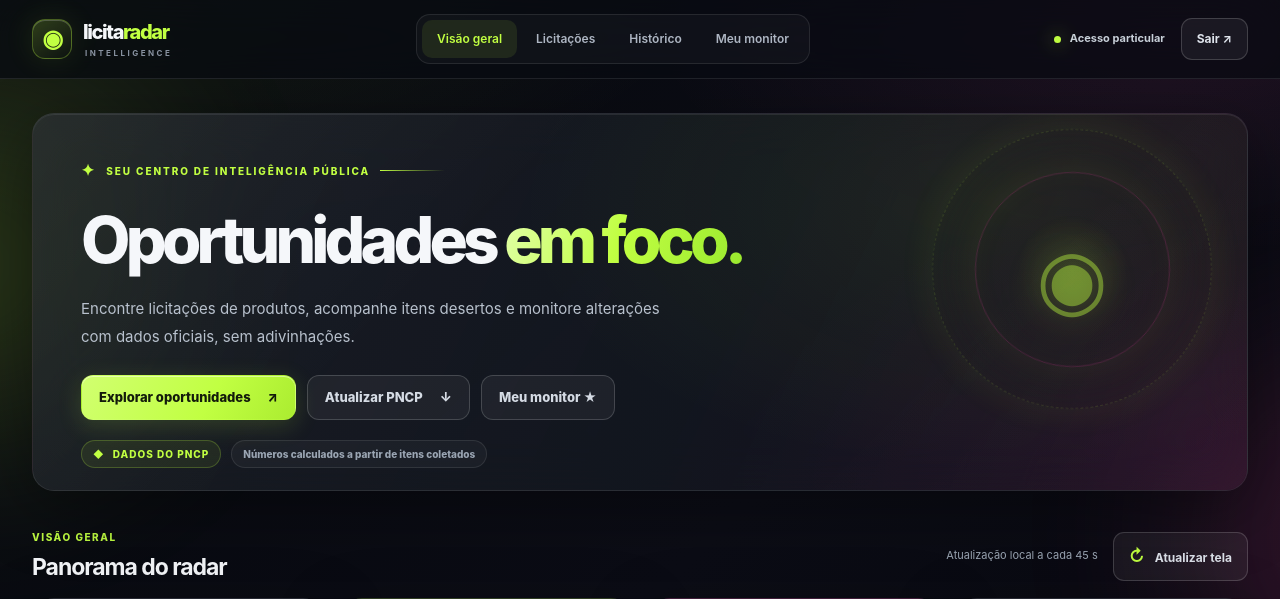
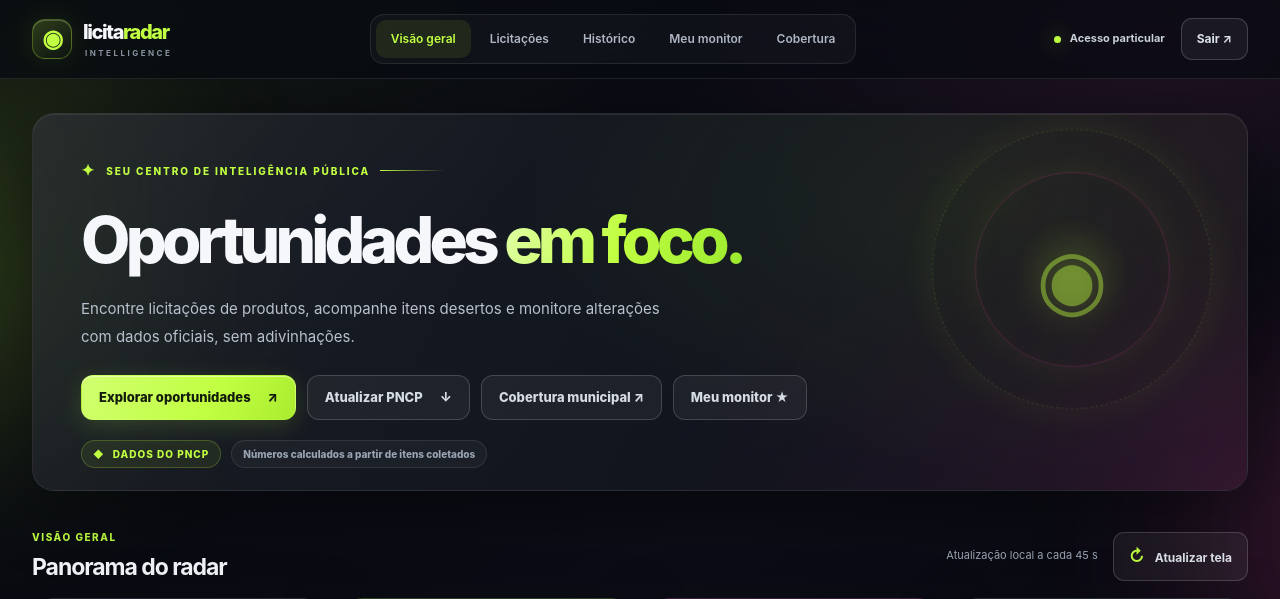
Before and after one commit to NexLabsTech/licita-radar, a FastAPI app: template app/templates/dashboard.html in a window 1280 px wide. Shown: the top 599 px of the page. Run offline with FastAPI, Linux system fonts and the light colour scheme; the template is opened without the code that fills it, so the values that code supplies are empty.

Commit message:
feat(LR-COVER-WO-003): dashboard entry and neon-glass coverage UI

```diff
--- a/app/templates/dashboard.html
+++ b/app/templates/dashboard.html
@@ -25,6 +25,7 @@
         <a class="nav-link" href="#licitacoes">Licitações</a>
         <a class="nav-link" href="#historico">Histórico</a>
         <a class="nav-link" href="/monitor">Meu monitor{% if unread_alerts %} <span class="monitor-nav-count">{{ unread_alerts }}</span>{% endif %}</a>
+        <a class="nav-link" href="/coverage">Cobertura</a>
       </nav>
       <div class="account-area">
         <span class="account-badge"><span class="pulse-dot" aria-hidden="true"></span> Acesso particular</span>
@@ -49,6 +50,7 @@
         <div class="hero-actions">
           <a class="primary-button" href="#licitacoes">Explorar oportunidades <span aria-hidden="true">↗</span></a>
           <a class="ghost-button" href="#sincronizacao">Atualizar PNCP <span aria-hidden="true">↓</span></a>
+          <a class="ghost-button" href="/coverage">Cobertura municipal ↗</a>
           <a class="ghost-button" href="/monitor">Meu monitor ★{% if unread_alerts %} · {{ unread_alerts }} novos{% endif %}</a>
         </div>
       </div>
```
